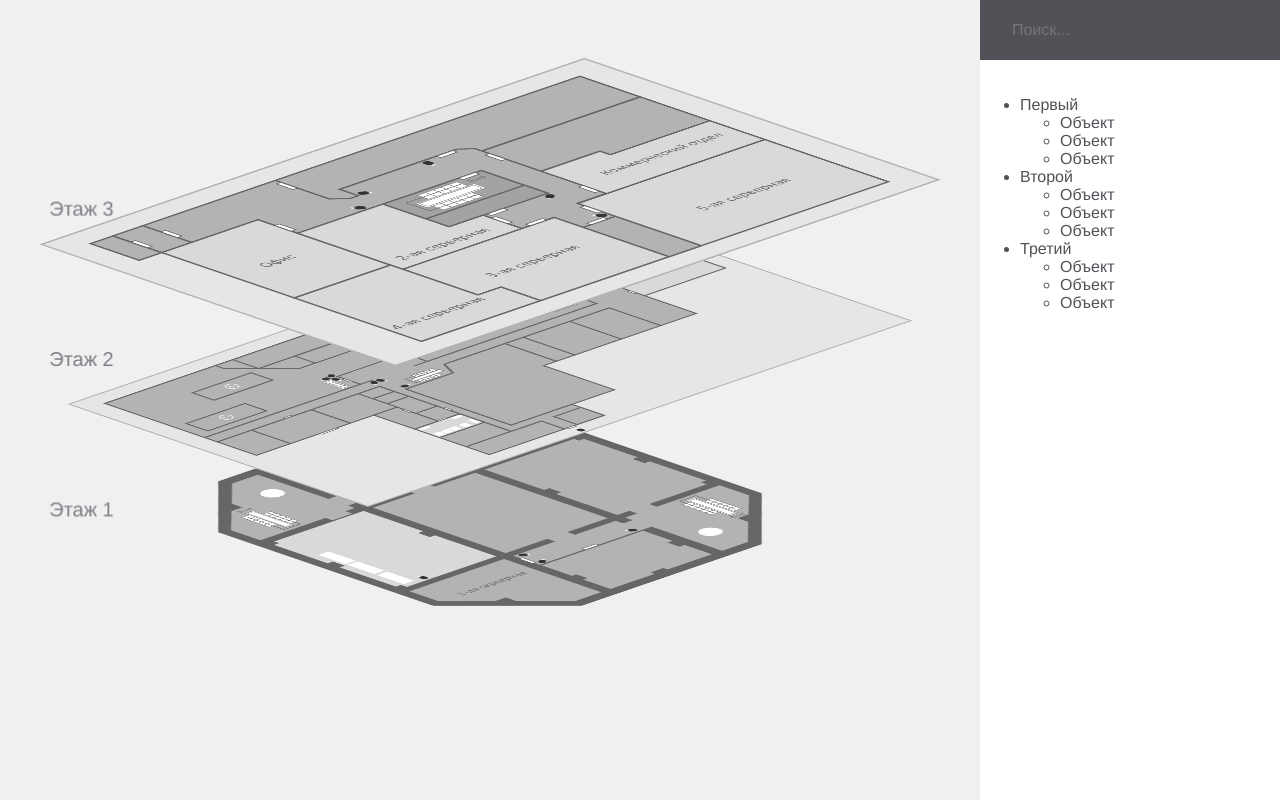
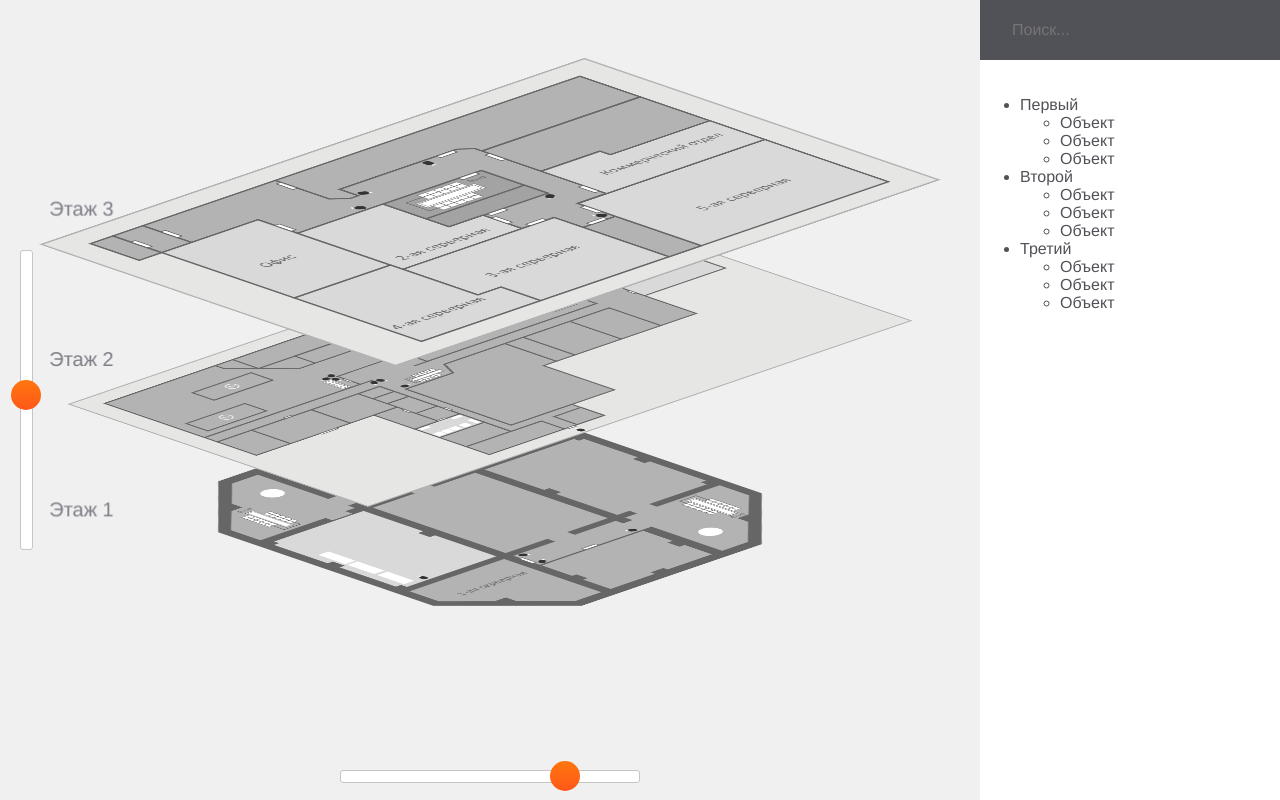
Before and after one commit to vakhal/smartmapK12, a PHP site: page / in a window 1280 px wide. Run offline with PHP 8.4, Linux system fonts and the light colour scheme; some libraries are stand-ins or nearby versions.

Commit message:
rotating

```diff
--- a/index.php
+++ b/index.php
@@ -2,17 +2,19 @@
 <html>
 <head>
     <title>SmartMap</title>
-    <link rel="stylesheet" type="text/css" href="css/normalize.css" />
-    <link rel="stylesheet" type="text/css" href="css/menu.css" />
-    <link rel="stylesheet" type="text/css" href="css/levels.css" />
-    <link rel="stylesheet" type="text/css" href="css/popup.css" />
-    <link rel="stylesheet" type="text/css" href="css/room.css" />
+    <link rel="stylesheet" type="text/css" href="css/normalize.css"/>
+    <link rel="stylesheet" type="text/css" href="css/menu.css"/>
+    <link rel="stylesheet" type="text/css" href="css/levels.css"/>
+    <link rel="stylesheet" type="text/css" href="css/popup.css"/>
+    <link rel="stylesheet" type="text/css" href="css/room.css"/>
     <script src="js/libs/modernizr-custom.js"></script>
     <link rel="shortcut icon" href="favicon.ico">
+    <link href="http://ajax.googleapis.com/ajax/libs/jqueryui/1.8/themes/base/jquery-ui.css" rel="stylesheet"
+          type="text/css"/>
     <meta charset="utf-8">
 </head>
 <body>
-<?include('popup.php')?>
+<? include('popup.php') ?>
 <div id="control_buttons" style="display:none">
     <img src="images/zoom-return.svg" id="reset">
     <img src="images/zoom-plus.svg" id="zoom-in">
@@ -25,34 +27,129 @@
 
             <div class="levels">
                 <?
-                $levels=3;
-                for ($level=1;$level<=$levels;$level++):?>
-                <div class="level level--<?=$level?>" aria-label="Level <?=$level?>">
-                    <?=file_get_contents(__DIR__ . '/plans/'.$level.'.svg')?>
-                </div>
-                <?endfor;?>
+                $levels = 3;
+                for ($level = 1; $level <= $levels; $level++):?>
+                    <div class="level level--<?= $level ?>" aria-label="Level <?= $level ?>">
+                        <?= file_get_contents(__DIR__ . '/plans/' . $level . '.svg') ?>
+                    </div>
+                <? endfor; ?>
 
             </div>
             <!-- /levels -->
         </div>
         <!-- /mall -->
-        <button class="boxbutton boxbutton--dark open-search" aria-label="Show search"><svg class="icon icon--search"><use xlink:href="#icon-search"></use></svg></button>
+        <button class="boxbutton boxbutton--dark open-search" aria-label="Show search">
+            <svg class="icon icon--search">
+                <use xlink:href="#icon-search"></use>
+            </svg>
+        </button>
         <nav class="mallnav mallnav--hidden">
-            <button class="boxbutton mallnav__button--up" aria-label="Go up"><svg class="icon icon--angle-down"><use xlink:href="#icon-angle-up"></use></svg></button>
-            <button class="boxbutton boxbutton--dark mallnav__button--all-levels" aria-label="Back to all levels"><svg class="icon icon--stack"><use xlink:href="#icon-stack"></use></svg></button>
-            <button class="boxbutton mallnav__button--down" aria-label="Go down"><svg class="icon icon--angle-down"><use xlink:href="#icon-angle-down"></use></svg></button>
+            <button class="boxbutton mallnav__button--up" aria-label="Go up">
+                <svg class="icon icon--angle-down">
+                    <use xlink:href="#icon-angle-up"></use>
+                </svg>
+            </button>
+            <button class="boxbutton boxbutton--dark mallnav__button--all-levels" aria-label="Back to all levels">
+                <svg class="icon icon--stack">
+                    <use xlink:href="#icon-stack"></use>
+                </svg>
+            </button>
+            <button class="boxbutton mallnav__button--down" aria-label="Go down">
+                <svg class="icon icon--angle-down">
+                    <use xlink:href="#icon-angle-down"></use>
+                </svg>
+            </button>
         </nav>
-
+        <div id="vslider"></div>
+        <div id="hslider"></div>
         <!-- content -->
         <!-- content -->
     </div>
     <!-- /main -->
-    <?include('menu.php')?>
+    <? include('menu.php') ?>
 
 
 </div>
-<!-- /container -->
+
 <script src="https://code.jquery.com/jquery-3.1.1.min.js"></script>
+<script src="http://code.jquery.com/ui/1.10.3/jquery-ui.js"></script><!--Подключаем библиотеку Jquery UI-->
+<script type="text/javascript">
+
+        rx0 = 70;rx=0;
+        rz0=-45;rz=0;
+
+        $("#hslider").slider({
+            value: 0,
+            min: -30,
+            max: 10,
+            step: 1,
+            slide: function (event, ui) {
+                rx = ui.value;
+                updateLevelsTransorm();
+            }
+        });
+        $("#vslider").slider({
+            value: 0,
+            min: -180,
+            max: 180,
+            orientation: 'vertical',
+            step: 1,
+            slide: function (event, ui) {
+                rz = ui.value;
+                updateLevelsTransorm();
+            }
+        });
+        function updateLevelsTransorm(){
+            $('.levels').css('transform','rotateX('+(rx0+rx)+'deg) rotateZ('+(rz0+rz)+'deg) translateZ(-15vmin)');
+        }
+</script>
+<style>
+    #hslider{
+        width: 300px;
+        margin: -30px auto;
+    }
+    #vslider{
+        position: fixed;
+        left: 20px;
+        top:50%;
+        transform: translateY(-50%);
+        z-index: 10000;
+        height: 300px;
+    }
+    #hslider .ui-slider-handle {
+        width: 30px !important;
+        height: 30px !important;
+        border-radius: 15px 15px 15px 15px !important;
+        -webkit-border-radius: 15px 15px 15px 15px !important;
+        background: -webkit-linear-gradient(top, #ff770f, #ff5718) !important;
+        background: -o-linear-gradient(top, #ff770f, #ff5718) !important;
+        background: -ms-linear-gradient(top, #ff770f, #ff5718) !important;
+        background: linear-gradient(top, #ff770f, #ff5718) !important;
+        border: none !important;
+        top: 50% !important;
+        margin-top: -15px !important;
+        margin-left: -15px !important;
+        cursor: pointer !important;
+        outline: none !important;
+    }
+    #vslider .ui-slider-handle {
+        width: 30px !important;
+        height: 30px !important;
+        border-radius: 15px 15px 15px 15px !important;
+        -webkit-border-radius: 15px 15px 15px 15px !important;
+        background: -webkit-linear-gradient(top, #ff770f, #ff5718) !important;
+        background: -o-linear-gradient(top, #ff770f, #ff5718) !important;
+        background: -ms-linear-gradient(top, #ff770f, #ff5718) !important;
+        background: linear-gradient(top, #ff770f, #ff5718) !important;
+        border: none !important;
+        left: 50% !important;
+        margin-top: -15px !important;
+        margin-left: -15px !important;
+        cursor: pointer !important;
+        outline: none !important;
+    }
+</style>
+
 <script src="js/libs/classie.js"></script>
 <script src="js/libs/list.min.js"></script>
 <script src="js/libs/svg-pan-zoom.min.js"></script>
@@ -62,7 +159,6 @@
 <script src="js/3dmap/main.js"></script>
 
 
-
-<?include('svg-defs.php')?>
+<? include('svg-defs.php') ?>
 </body>
 </html>
--- a/js/3dmap/main.js
+++ b/js/3dmap/main.js
@@ -117,7 +117,9 @@
 		if( isExpanded ) {
 			return false;
 		}
-
+		rx=0;rz=0;
+        updateLevelsTransorm();
+        $('.ui-slider').hide();
 		// update selected level val
 		selectedLevel = level;
 
@@ -161,7 +163,7 @@
 
 		// shows surrounding element
 		showSurroundings();
-
+        $('.ui-slider').show();
 		// hide mall nav ctrls
 		hideMallNav();
 
@@ -175,6 +177,7 @@
 	 */
 	function showMallNav() {
 		classie.remove(mallNav, 'mallnav--hidden');
+
 	}
 
 	/**
@@ -182,6 +185,7 @@
 	 */
 	function hideMallNav() {
 		classie.add(mallNav, 'mallnav--hidden');
+
 	}
 
 	/**
```
